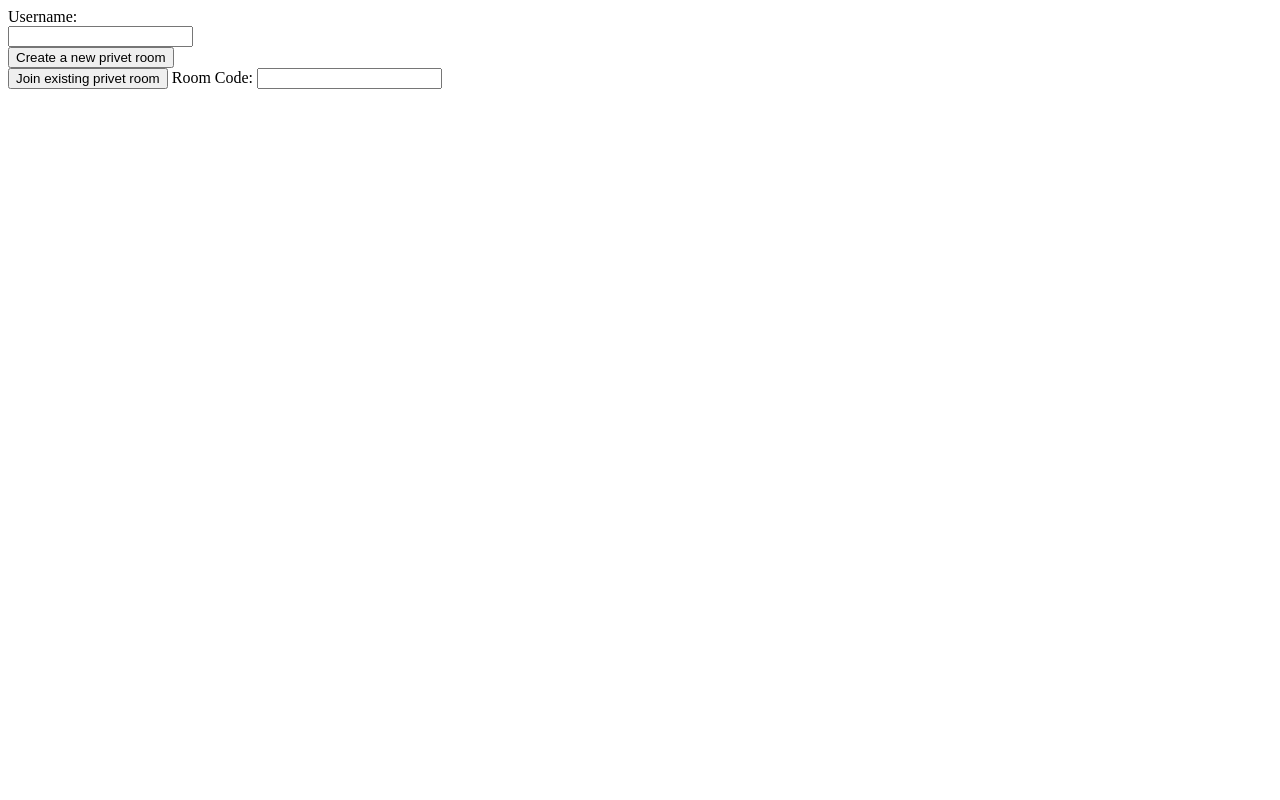
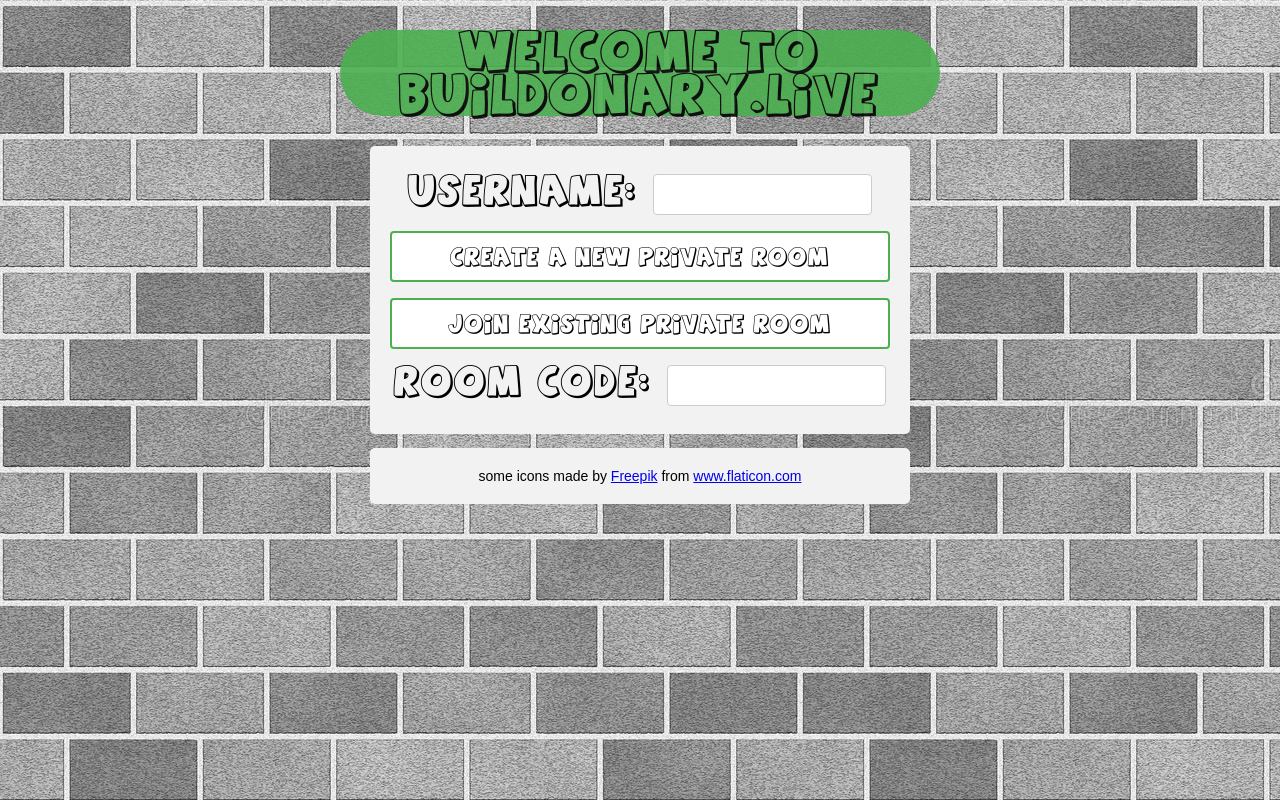
Before and after one commit to dumax315/Buildonary.live, a website: page static/home.html in a window 1280 px wide. Drawn offline with Linux system fonts and the light colour scheme.

Commit message:
too much

```diff
--- a/index.js
+++ b/index.js
@@ -92,6 +92,7 @@
 	roomData[locat]["word"] = wordToGuess;
 	io.to(myroom).emit('New Round', roomData[locat]);
 	io.to(myroom).emit('game Update', roomData[locat], mySocketId);
+	io.to(myroom).emit('update Users', roomData[locat]);
 }
 
 io.on('connection', (socket) => {
@@ -156,6 +157,7 @@
 
 	socket.on('enter room', (msg) => {
     console.log(msg);
+		msg = msg.toLowerCase()
 		socket.join(msg);
 		var locat;
 		if(!openRooms.includes(msg)){
--- /dev/null
+++ b/static/agent-orange_woff/style.css
@@ -0,0 +1,8 @@
+/* #### Generated By: http://www.fontget.com #### */
+
+@font-face {
+    font-family: 'agent-orange.regular';
+    font-style: normal;
+    font-weight: normal;
+    src: local('agent-orange.regular'), url('agent-orange.regular.woff') format('woff');
+}
--- a/static/home.html
+++ b/static/home.html
@@ -3,20 +3,28 @@
   <head>
     <meta charset="utf-8">
     <meta name="viewport" content="width=device-width">
-    <title>repl.it</title>
+    <title>Buildonary.Live</title>
     <link href="homestyle.css" rel="stylesheet" type="text/css" />
+		<link rel="icon" href="cubes.ico" type="image/icon type">
   </head>
   <body>
-		<form id="info">
-			<label for="uname">Username:</label><br>
-			<input type="text" id="uname" name="uname"><br>
+		<div id="about">
 
-			<button onclick="newRoom()">Create a new privet room</button><br>
-			<button onclick="joinRoom()">Join existing privet room</button>
+			<div>Welcome to<br>Buildonary.live</div>
+		</div>
+		<div id="formContainer">
+			<form id="info">
+				<label for="uname">Username:</label>
+				<input type="text" id="uname" name="uname"><br>
 
-			<label for="rcode">Room Code:</label>
-			<input type="text" id="rcode" name="rcode">
-		</form>
+				<button onclick="newRoom()">Create a new private room</button><br>
+				<button onclick="joinRoom()">Join existing private room</button><br>
+
+				<label for="rcode">Room Code:</label>
+				<input type="text" id="rcode" name="rcode">
+			</form>
+		</div>
+		<div id="small">some icons made by <a href="https://www.freepik.com" title="Freepik">Freepik</a> from <a href="https://www.flaticon.com/" title="Flaticon">www.flaticon.com</a></div>
     <script>
 			document.getElementById("info").onsubmit = function () {
 				return false;
--- /dev/null
+++ b/static/homestyle.css
@@ -0,0 +1,79 @@
+@font-face {
+    font-family: 'agent-orange.regular';
+    font-style: normal;
+    font-weight: normal;
+    src: local('agent-orange.regular'), url('agent-orange_woff/agent-orange.regular.woff') format('woff');
+}
+body{
+	font-family:'agent-orange.regular';
+	font-weight:normal;
+	font-size:30px;
+	text-align: center;
+	margin:0px;
+	background-image: url(background.jpg);
+}
+input[type=text], select {
+  padding: 12px 20px;
+  margin: 8px 0;
+  border: 1px solid #ccc;
+  border-radius: 4px;
+  box-sizing: border-box;
+}
+
+
+
+button{
+	width: 100%;
+  background-color: rgb(255, 255, 255);
+  color: black;
+  padding: 14px 20px;
+  margin: 8px 0;
+  border-radius: 4px;
+  cursor: pointer;
+	font-family:'agent-orange.regular';
+	font-weight:normal;
+	font-size:18px;
+	text-align: center;
+	border: 2px solid #4CAF50;
+}
+button {
+  transition-duration: 0.4s;
+}
+
+button:hover {
+  background-color: #4CAF50; /* Green */
+  color: white;
+}
+
+#formContainer {
+	margin:auto;
+	max-width:500px;
+  border-radius: 5px;
+  background-color: #f2f2f2;
+  padding: 20px;
+}
+
+path {
+  fill: transparent;
+}
+#about {
+	font-size: 40px;
+	margin:auto;
+	text-align: center;
+	background-color: #4CAF50;
+	opacity: .9;
+	width: 600px;
+	border-radius: 50px;
+	margin-top: 30px;
+	margin-bottom: 30px;
+}
+#small {
+	font-family: Arial, Helvetica, sans-serif;
+	margin:auto;
+	margin-top: 1em;
+	max-width:500px;
+  border-radius: 5px;
+  background-color: #f2f2f2;
+  padding: 20px;
+	font-size: 14px;
+}
```
Also changed, not shown: static/agent-orange_woff/index.html (added, +16 -0 lines), static/game.html (+2 -1 lines), static/game.js (+7 -0 lines), static/getUsername.html (+16 -8 lines), static/style.css (+67 -3 lines), static/agent-orange_woff/agent-orange.regular.woff (added), static/background.jpg (added), static/cubes.ico (added), static/cubes.svg (added).
